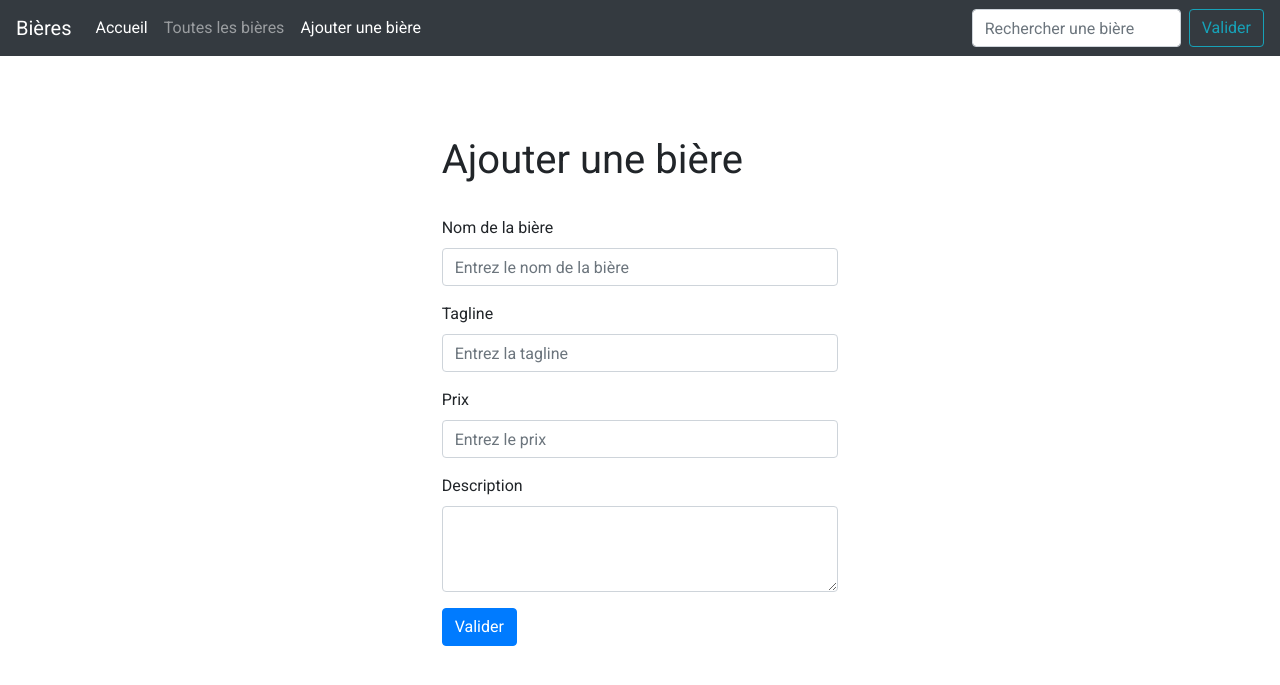
After one commit to Sonny800/projet_epsi, a PHP site: page /templates/beer_add.php in a window 1280 px wide. The commit adds this page. Shown: the top 685 px of the page. Run offline with PHP 8.4, Linux system fonts and the light colour scheme; some libraries are stand-ins or nearby versions.

Commit message:
changement model, page insertion, gestion erreur, style

```diff
--- a/css/style.css
+++ b/css/style.css
@@ -64,3 +64,13 @@ body {
     text-align: center;
     vertical-align: middle;
 }
+
+.one__beer {
+    margin: 6em auto;
+    width: 40%;
+}
+
+/* ADD BEER */
+.beer__add__title {
+    margin-top: 5em;
+}
--- a/index.php
+++ b/index.php
@@ -35,6 +35,9 @@ require('inc/connexion.php');
                 <li class="nav-item">
                     <a class="nav-link" href="templates/beers_list.php">Toutes les bières</a>
                 </li>
+                <li class="nav-item">
+                    <a class="nav-link" href="templates/beer_add.php">Ajouter une bière</a>
+                </li>
 
             </ul>
             <form class="form-inline" method="POST" action="templates/beer_search.php">
--- a/src/Model/beers.php
+++ b/src/Model/beers.php
@@ -8,6 +8,29 @@ function getAllBeers(){
     return $beers;
 }
 
-function getOneBeer(){
+function getOneBeer($id){
     require('../inc/connexion.php');
+    $sql = "SELECT * FROM beer WHERE BEER_ID = :id";
+    $query = $connexion->prepare($sql);
+    $query->bindValue(":id", $id);
+    $query->execute();
+    return $query->fetch(PDO::FETCH_ASSOC);
 }
+
+function insertBeer($url, $title, $descript, $tagline, $price){
+    require('../inc/connexion.php');
+    $sql = "INSERT INTO beer (BEER_PICTURE, BEER_NAME, BEER_DESCRIPTION, BEER_TAGLINE, BEER_PRICE, BEER_CREATED_AT) VALUES(:picture, :title, :descript, :tagline, :price, NOW())";
+    $query = $connexion->prepare($sql);
+    $query->bindValue(":picture", $url);
+    $query->bindValue(":title", $title);
+    $query->bindValue(":descript", $descript);
+    $query->bindValue(":tagline", $tagline);
+    $query->bindValue(":price", $price);
+    if($query->execute()){
+        header('Location: ../../templates/beers_list.php');
+        die;
+    } else {
+        return "La requête n'a pu aboutir";
+    }
+
+}
--- /dev/null
+++ b/templates/beer_add.php
@@ -0,0 +1,139 @@
+<?php
+require('../inc/connexion.php');
+require('../src/Model/beers.php');
+// AU CLICK SUR LE BOUTON VALIDER :
+if (isset($_POST['valider'])) {
+    // TABLEAU D'ERREUR
+    $randomNumber = rand(1, 15);
+    $errors = [];
+    $beerTitle = $_POST['beer_name'];
+    $beerTag = $_POST['beer_tagline'];
+    $beerPrice = $_POST['beer_price'];
+    $beerDesc = $_POST['beer_description'];
+    $url = "https://images.punkapi.com/v2/".$randomNumber.".png";
+
+    if (empty($beerTitle) || empty($beerTag) || empty($beerPrice) || empty($beerDesc)) {
+        $errors[] = "Tous les champs doivent être renseignés";
+    }
+
+    if (strlen($beerTitle) < 4 || strlen($beerTag) < 4) {
+        $errors[] = "Les champs tag et titre doivent comporter au minimum 4 caractères";
+    }
+
+    if (!is_numeric($beerPrice)) {
+        $errors[] = "Le prix doit être un nombre";
+    }
+
+    // SI PAS D'ERREUR, LANCEMENT DE LA FUNCTION (beers.php) POUR INSERER LES DONNEES:
+    if (empty($errors)) {
+        insertBeer($url, $beerTitle, $beerDesc, $beerTag, $beerPrice);
+    }
+}
+?>
+
+<!doctype html>
+<html lang="fr">
+
+<head>
+    <title>Bières</title>
+    <!-- Required meta tags -->
+    <meta charset="utf-8">
+    <meta name="viewport" content="width=device-width, initial-scale=1, shrink-to-fit=no">
+
+    <!-- Bootstrap CSS -->
+    <link rel="stylesheet" href="https://stackpath.bootstrapcdn.com/bootstrap/4.3.1/css/bootstrap.min.css" integrity="sha384-ggOyR0iXCbMQv3Xipma34MD+dH/1fQ784/j6cY/iJTQUOhcWr7x9JvoRxT2MZw1T" crossorigin="anonymous">
+    <link href="https://fonts.googleapis.com/css?family=Roboto:300,400,700&display=swap" rel="stylesheet">
+    <link rel="stylesheet" href="https://cdnjs.cloudflare.com/ajax/libs/font-awesome/5.11.2/css/all.min.css">
+    <link rel="stylesheet" href="../css/style.css">
+</head>
+
+<body>
+
+    <!-- NAVBAR -->
+    <nav class="navbar navbar-expand-lg navbar-dark bg-dark">
+        <a class="navbar-brand" href="#">Bières</a>
+        <button class="navbar-toggler" type="button" data-toggle="collapse" data-target="#navbarColor01" aria-controls="navbarColor01" aria-expanded="false" aria-label="Toggle navigation">
+            <span class="navbar-toggler-icon"></span>
+        </button>
+
+        <div class="collapse navbar-collapse" id="navbarColor01">
+            <ul class="navbar-nav mr-auto">
+                <li class="nav-item active">
+                    <a class="nav-link" href="#">Accueil<span class="sr-only">(current)</span></a>
+                </li>
+                <li class="nav-item">
+                    <a class="nav-link" href="templates/beers_list.php">Toutes les bières</a>
+                </li>
+                <li class="nav-item active">
+                    <a class="nav-link" href="templates/beer_add.php">Ajouter une bière</a>
+                </li>
+
+            </ul>
+            <form class="form-inline" method="POST" action="templates/beer_search.php">
+                <input class="form-control mr-sm-2" type="search" placeholder="Rechercher une bière" aria-label="Search">
+                <button class="btn btn-outline-info my-2 my-sm-0" type="submit">Valider</button>
+            </form>
+        </div>
+    </nav>
+    <!-- FIN NAVBAR -->
+
+
+    <div class="container-fluid">
+        <div class="row mb-4">
+            <div class="offset-4 col-4 offset-4 beer__add__title">
+                <h3 class="h1">Ajouter une bière</h3>
+            </div>
+        </div>
+
+        <div class="row">
+            <div class="offset-4 col-4">
+
+                <form method="POST">
+                    <div class="form-group">
+                        <label for="exampleInputEmail1">Nom de la bière</label>
+                        <input name="beer_name" type="text" class="form-control" id="exampleInputEmail1" placeholder="Entrez le nom de la bière">
+                    </div>
+
+
+                    <div class="form-group">
+                        <label for="formGroupExampleInput">Tagline</label>
+                        <input name="beer_tagline" type="text" class="form-control" id="formGroupExampleInput" placeholder="Entrez la tagline">
+                    </div>
+
+                    <div class="form-group">
+                        <label for="formGroupExampleInput">Prix</label>
+                        <input name="beer_price" type="text" class="form-control" id="formGroupExampleInput" placeholder="Entrez le prix">
+                    </div>
+
+                    <div class="form-group">
+                        <label for="exampleFormControlTextarea1">Description</label>
+                        <textarea name="beer_description" class="form-control" id="exampleFormControlTextarea1" rows="3"></textarea>
+                    </div>
+
+                    <button name="valider" type="submit" class="btn btn-primary">Valider</button>
+                </form>
+            </div>
+        </div>
+
+        <div class="row mt-3">
+            <?php if(!empty($errors)) : ?>
+            <?php foreach($errors as $error) : ?>
+            <div class="offset-4 col-4">
+                <div class="alert alert-danger" role="alert">
+                    <?php echo $error;?>
+                </div>
+            </div>
+            <?php endforeach; ?>
+            <?php endif; ?>
+        </div>
+
+    </div>
+
+    <!-- Optional JavaScript -->
+    <!-- jQuery first, then Popper.js, then Bootstrap JS -->
+    <script src="https://code.jquery.com/jquery-3.3.1.slim.min.js" integrity="sha384-q8i/X+965DzO0rT7abK41JStQIAqVgRVzpbzo5smXKp4YfRvH+8abtTE1Pi6jizo" crossorigin="anonymous"></script>
+    <script src="https://cdnjs.cloudflare.com/ajax/libs/popper.js/1.14.7/umd/popper.min.js" integrity="sha384-UO2eT0CpHqdSJQ6hJty5KVphtPhzWj9WO1clHTMGa3JDZwrnQq4sF86dIHNDz0W1" crossorigin="anonymous"></script>
+    <script src="https://stackpath.bootstrapcdn.com/bootstrap/4.3.1/js/bootstrap.min.js" integrity="sha384-JjSmVgyd0p3pXB1rRibZUAYoIIy6OrQ6VrjIEaFf/nJGzIxFDsf4x0xIM+B07jRM" crossorigin="anonymous"></script>
+</body>
+
+</html>
```
Also changed, not shown: templates/beer.php (+12 -10 lines).
